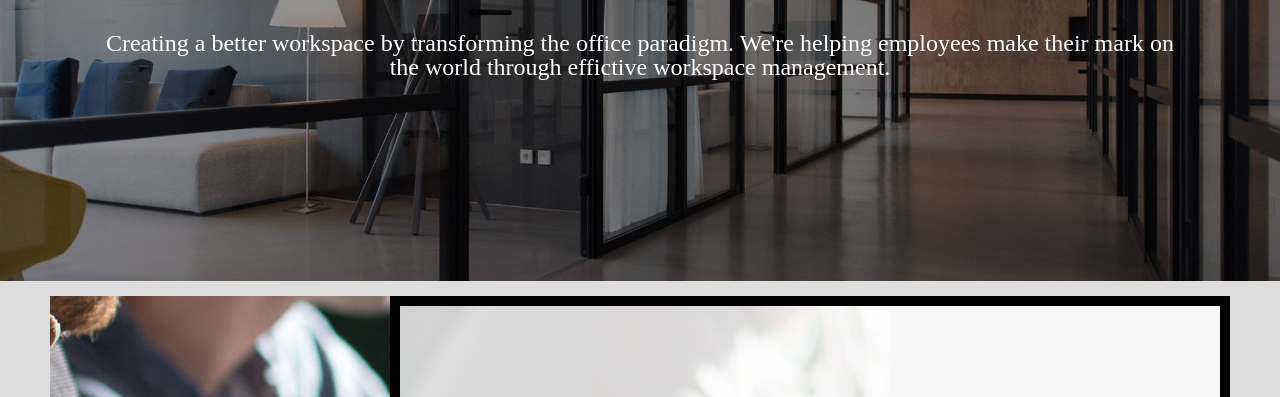
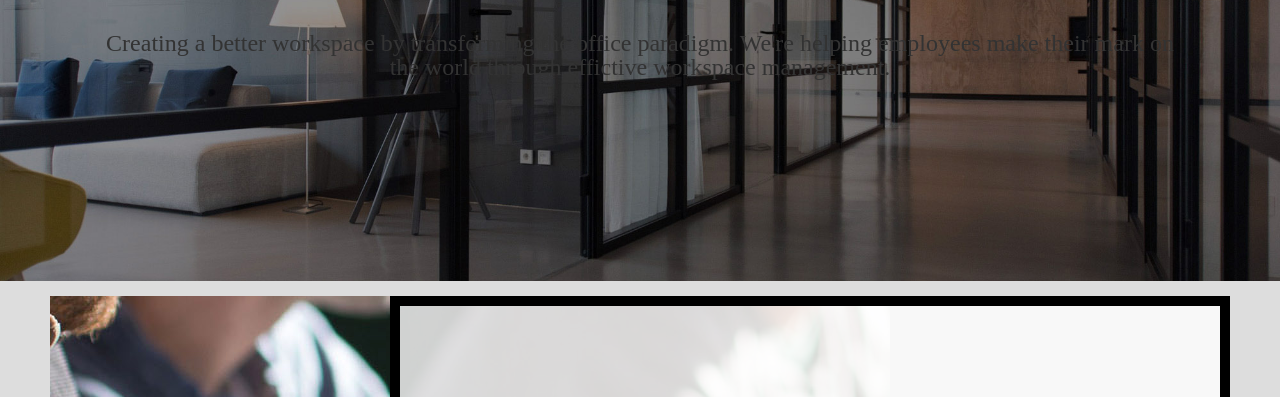
Before and after one commit to chpena/homework4, a plain HTML site: page index.html in a window 1280 px wide. Shown: the part 204-601 px from the top of the page. Drawn offline with Linux system fonts and the light colour scheme.

Commit message:
Add files via upload

```diff
--- a/css/style.css
+++ b/css/style.css
@@ -103,7 +103,7 @@ header{
   background-position: center;  /* Parallax effect */
   background-repeat: no-repeat; /* Parallax effect */
   background-size: cover;       /* Parallax effect */
-  color: white;
+  color: #333333;
   height: 400px;                /* Parallax effect */
 
   /* Your code here */
@@ -115,7 +115,7 @@ header{
 }
 
 header p{
-  color: white;
+  color: #333333;
   font-size: 24px;
   padding: 0 100px;
   text-align: center;
```
